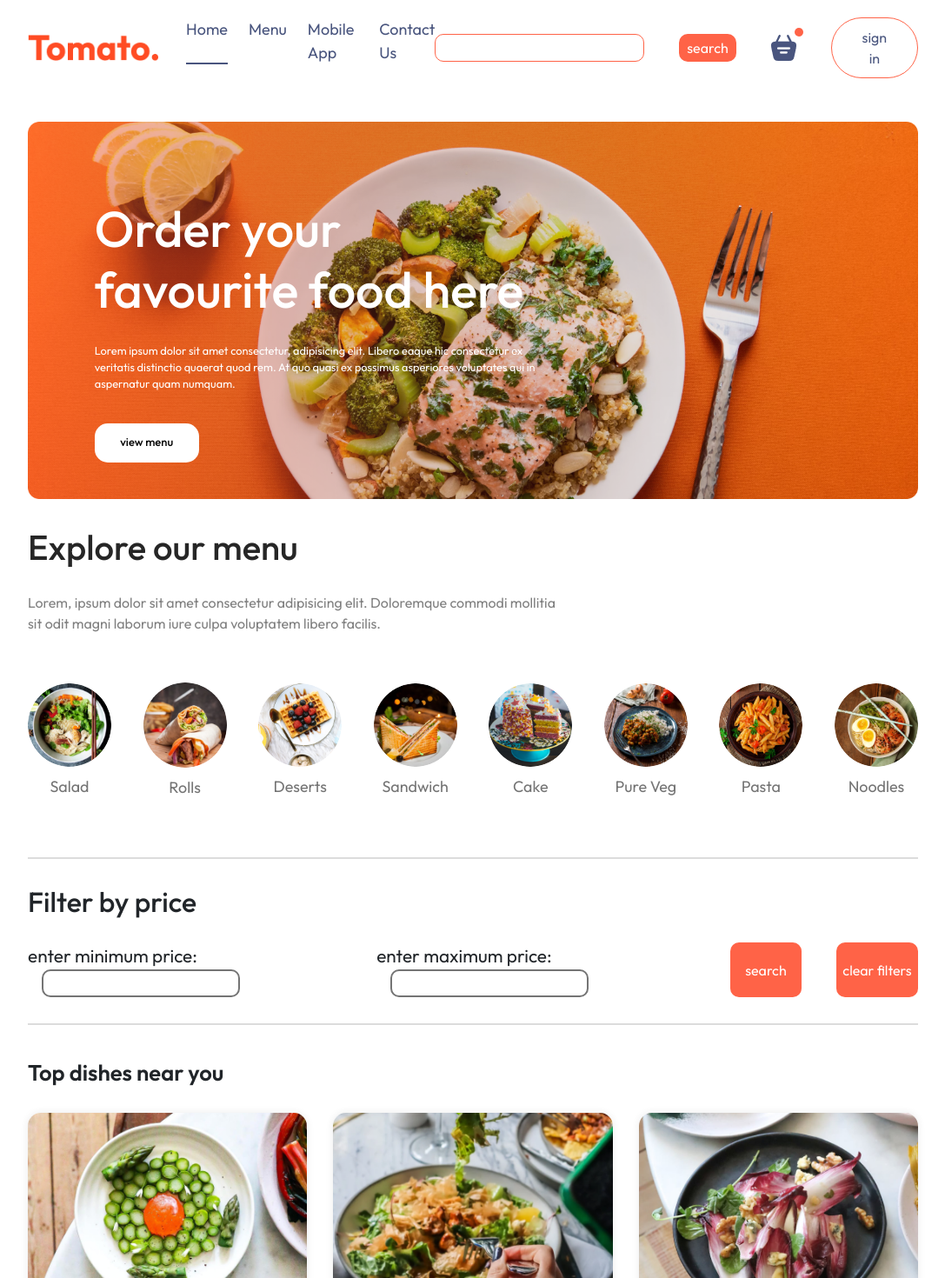
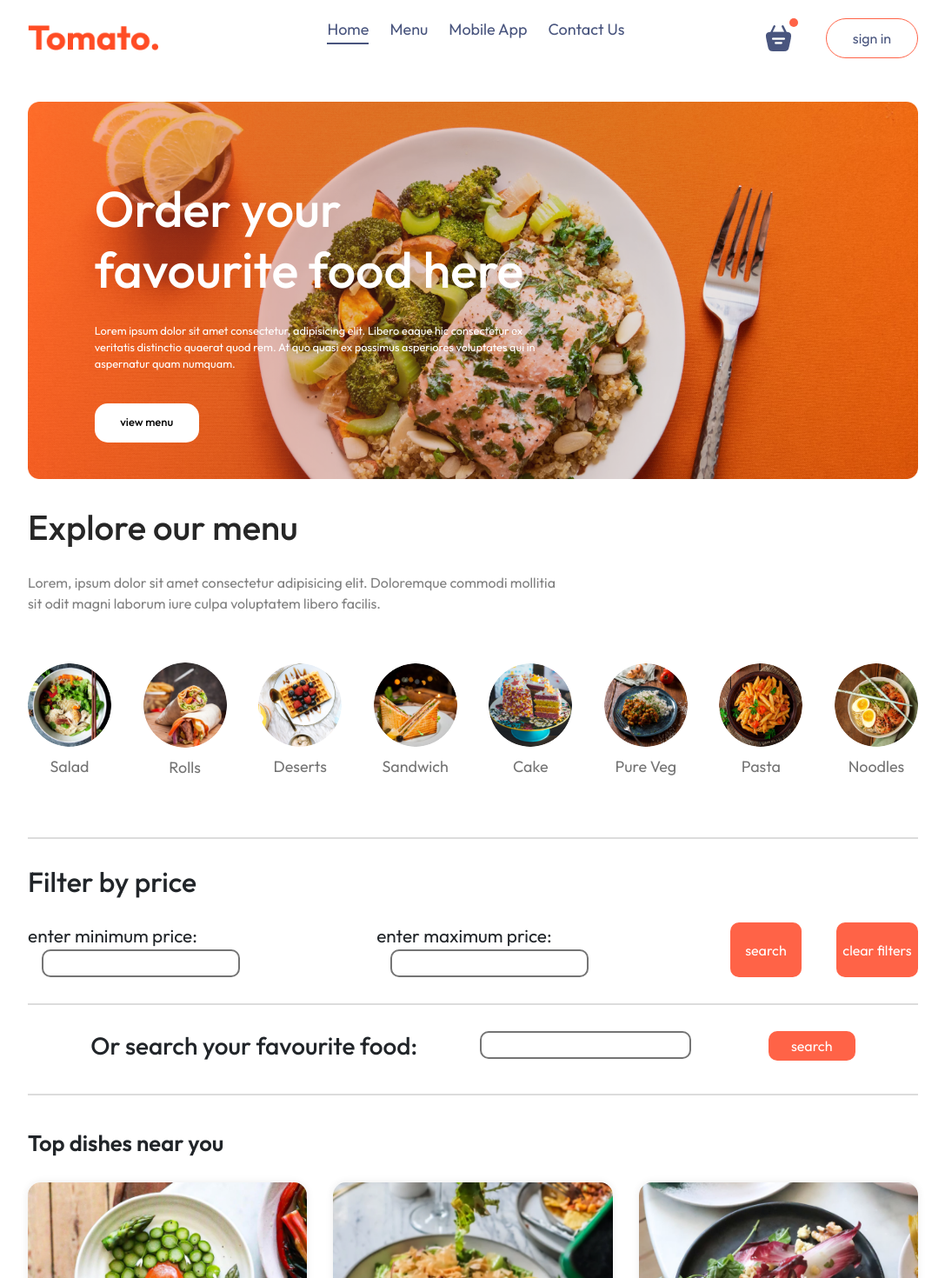
Before and after one commit to DakshChawla12/Food_Delivery_App, a React (Vite) app: page / in a window 1280 px wide. Shown: the top 1470 px of the page at 87% size, without its empty margins (96-1183 px from the left). Built offline with nearby package versions, Linux system fonts and the light colour scheme.

Commit message:
moved search by name to explore menu

```diff
--- a/src/components/ExploreMenu/ExploreMenu.css
+++ b/src/components/ExploreMenu/ExploreMenu.css
@@ -92,6 +92,31 @@
     width: 7rem;
 }
 
+.search-by-name{
+    display: flex;
+    justify-content: space-evenly;
+}
+
+.search-by-name .search-box{
+    height: 2rem;
+    border: 2px solid #747474;
+    border-radius: 10px;
+    margin-right: 1rem;
+    outline: none;
+    padding: 5px;
+    color: #49557e;
+    font-size: medium;
+}
+
+.search-by-name .search-btn{
+    background-color: tomato;
+    color: white;
+    border: none;
+    border-radius: 10px;
+    height: 34px;
+    width: 100px;
+}
+
 @media(max-width:1050px){
     .explore-menu-text{
         max-width: (100%);
--- a/src/components/ExploreMenu/ExploreMenu.jsx
+++ b/src/components/ExploreMenu/ExploreMenu.jsx
@@ -8,7 +8,7 @@ const ExploreMenu = ({ category, setCategory }) => {
 
     const minPriceRef = useRef(null);
     const maxPriceRef = useRef(null);
-    const { filterItems , clearFilter} = useContext(StoreContext);
+    const { filterItems, clearFilter } = useContext(StoreContext);
 
     const handleSearch = () => {
         const minPrice = minPriceRef.current.value;
@@ -18,6 +18,14 @@ const ExploreMenu = ({ category, setCategory }) => {
         minPriceRef.current.value = '';
         maxPriceRef.current.value = '';
     };
+
+    const itemName = useRef(null);
+
+    const { search } = useContext(StoreContext);
+    const handleSearchByName = () => {
+        search(itemName.current.value);
+        itemName.current.value = '';
+    }
 
 
     return (
@@ -49,6 +57,12 @@ const ExploreMenu = ({ category, setCategory }) => {
                 <button className='clear-filter-btn' onClick={clearFilter}>clear filters</button>
             </div>
             <hr />
+            <div className='search-by-name'>
+                <h3 className='search-heading'>Or search your favourite food:</h3>
+                <input type="text" className='search-box' ref={itemName} />
+                <button className='search-btn' onClick={handleSearchByName}>search</button>
+            </div>
+            <hr />
         </div>
     );
 }
--- a/src/components/NavBar/NavBar.jsx
+++ b/src/components/NavBar/NavBar.jsx
@@ -7,13 +7,6 @@ import { StoreContext } from '../../context/StoreContext';
 const NavBar = ({setShowLogin}) => {
 
     const [menu,setMenu] = useState("home");
-    const itemName = useRef(null);
-
-    const {search} = useContext(StoreContext);
-    const handleSearch = () =>{
-        search(itemName.current.value);
-        itemName.current.value = '';
-    }
 
     return (
         <div className='navBar'>
@@ -28,8 +21,6 @@ const NavBar = ({setShowLogin}) => {
             </ul>
 
             <div className="navbar-right">
-                <input type="text" className='search-box' ref={itemName}/>
-                <button className='search-btn' onClick={handleSearch}>search</button>
                 <div className="navbar-search-icon">
                     <Link to='/cart'><img src={assets.basket_icon} alt="" /></Link>
                     <div className='dot'></div>
--- a/src/components/NavBar/Navbar.css
+++ b/src/components/NavBar/Navbar.css
@@ -38,19 +38,7 @@
     background-color: #fff4f2;
 }
 
-.navBar .search-btn{
-    border: none;
-    border-radius: 10px;
-    height: 2rem;
-    width: 4.7rem;
-    color: white;
-    background-color: tomato;
-    transition: 0.5s;
-}
 
-.navBar .search-btn:hover{
-    transform: scale(1.1);
-}
 
 .navBar .active{
     padding-bottom: 2px;
@@ -74,15 +62,6 @@
     right: -8px;
 }
 
-.search-box{
-    height: 2rem;
-    border: 1px solid tomato;
-    border-radius: 10px;
-    outline: none;
-    padding: 5px;
-    color: #49557e;
-    font-size: medium;
-}
 
 @media (max-width:1050px){
     .navbar .logo{
```
